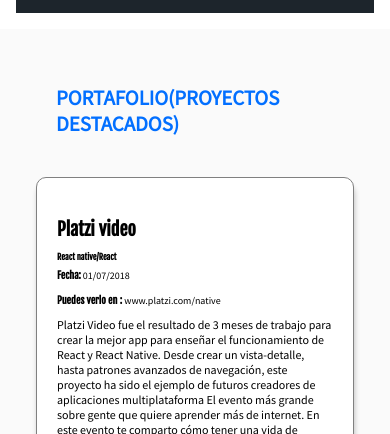
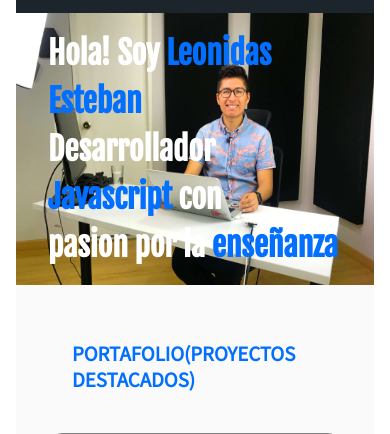
Before and after one commit to MayCuevas/DesarrolloWeb-Curso, a plain HTML site: page portfolio.html in a window 390 px wide. Shown: the part 179-613 px from the top of the page. Drawn offline with Linux system fonts and the light colour scheme.

Commit message:
agregando el responsive del hero

```diff
--- a/CSS/estilos.css
+++ b/CSS/estilos.css
@@ -349,7 +349,28 @@ align-content: center;
 /* Media querys desktop first*/
 @media screen and (max-width: 1024px){
 /*todas las pantallas con un ancho inferior a 1024*/
+.hero{
+  height: auto;
+position: relative;
+overflow: hidden;
 
+}
+h1{
+  font-size: 2em;
+  position: relative;
+  z-index: 2;
+padding: 0 .5em;
+}
+.hero-img{
+  position: relative;
+  z-index: 1;
+  left: 0;
+  right: 0;
+  bottom:0;
+  top:0;
+
+
+}
 }
 @media screen and (max-width: 767px){
   .container-footer
@@ -446,10 +467,24 @@ height: auto;
   font-size: 1em;
   margin: .4em 0;
 }
-
-
-
-
+.hero{
+  height: auto;
+position: relative;
+}
+h1{
+  font-size: 2em;
+  position: relative;
+  z-index: 1;
+}
+.hero-img{
+  position: absolute;
+  z-index: 0;
+  left: 0;
+  right: 0;
+  bottom:0;
+  top:0;
+    width: 100%;
+}
 
 
 }
@@ -462,4 +497,19 @@ height: auto;
     padding-bottom: 7em;
 
   }
+  h1{
+    font-size: 2em;
+  }
+  .hero{
+
+  }
 }
+@media screen and (max-width :320px){
+  h1{
+    font-size:1.2em;
+    background: rgba(0,0,0,.5);
+  }
+  .hero{
+    padding: 1em 1em;
+  }
+}
--- a/portfolio.html
+++ b/portfolio.html
@@ -32,13 +32,13 @@
 </div>
     </header>
 
-    <!-- <section class="hero" >
+   <section class="hero" >
       <div class="container">
 
       <h1 class="hero-title">
         Hola! Soy <strong>Leonidas Esteban</strong> <br /> Desarrollador <strong>Javascript</strong> con <br /> pasion por la <strong>enseñanza</strong>
       </h1>
-      <img class="hero-img" src="images/hero.jpg" width="500" height="300"></img> -->
+      <img class="hero-img" src="images/hero.jpg" width="500" height="300"></img>
 
   </div>
     </section>
```
